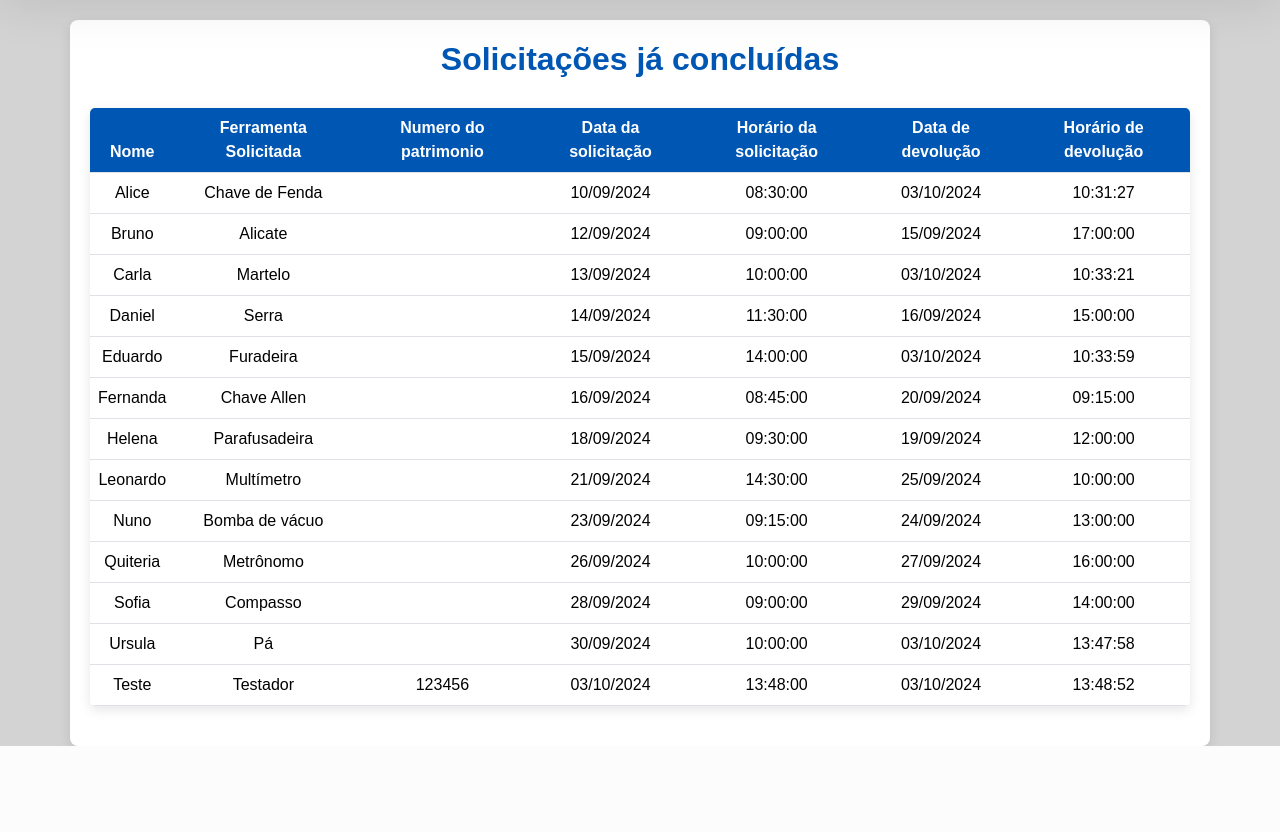
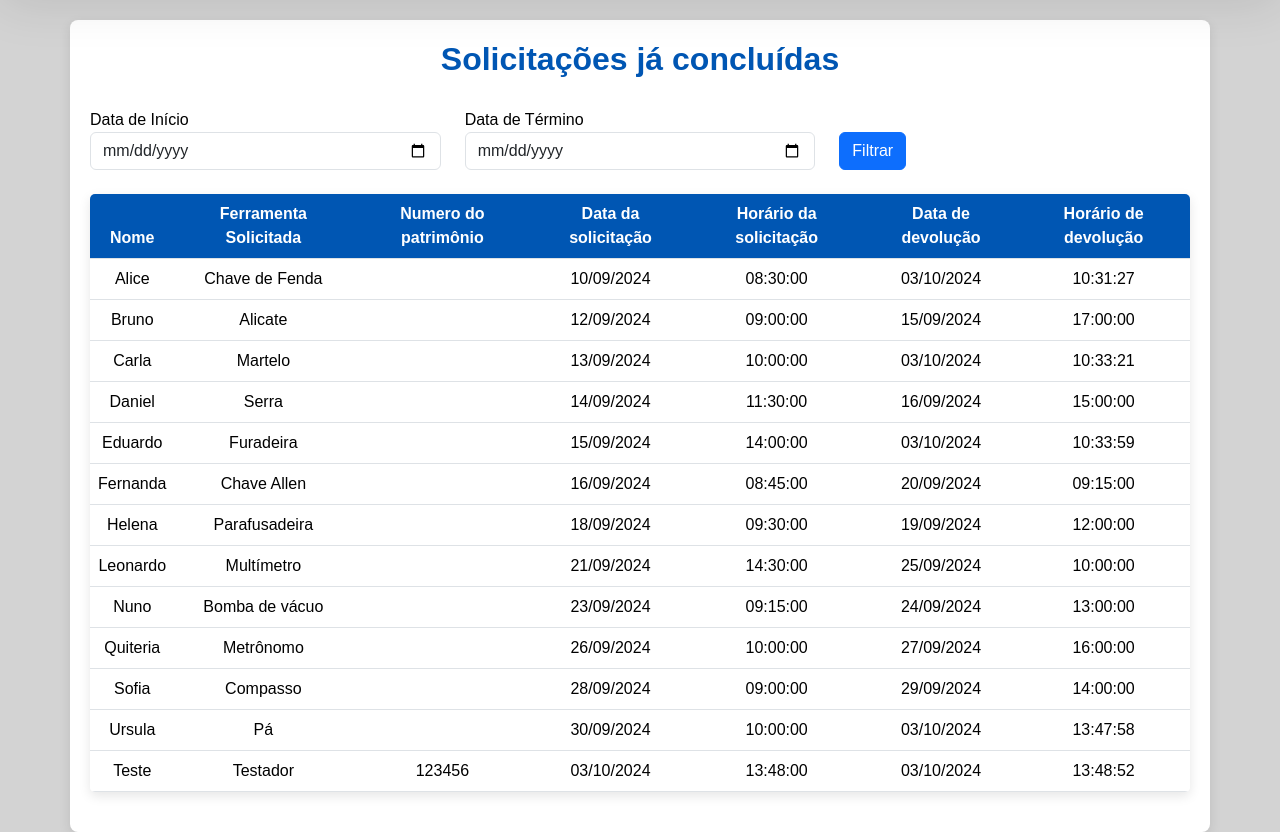
Before and after one commit to KalilFarias/stock_control, a PHP site: page /concluidos.php in a window 1280 px wide. Shown: the part 70-902 px from the top of the page. Before the commit the page ends 816 px from the top, so only its background shows below. Run offline with PHP 8.4, Linux system fonts and the light colour scheme; data comes from the database, SQL or seed files in the repository.

Commit message:
update de sistema de filtro de datas nos concluidos

```diff
--- a/concluidos.php
+++ b/concluidos.php
@@ -1,28 +1,70 @@
 <?php
-
 include_once("templates/header.php");
 
 $stock = [];
 
+// Verifica se foi submetido o filtro de datas
+$dateStart = isset($_GET['date_start']) ? $_GET['date_start'] : null;
+$dateEnd = isset($_GET['date_end']) ? $_GET['date_end'] : null;
+
+// Consulta base
 $query = "SELECT * FROM stocks WHERE devolvido = 1";
 
+// Condições dinâmicas para filtro de datas
+if ($dateStart && $dateEnd) {
+    // Se ambas as datas foram fornecidas
+    $query .= " AND date_retirada BETWEEN :date_start AND :date_end";
+} elseif ($dateStart) {
+    // Se apenas a data de início foi fornecida
+    $query .= " AND date_retirada >= :date_start";
+} elseif ($dateEnd) {
+    // Se apenas a data de término foi fornecida
+    $query .= " AND date_retirada <= :date_end";
+}
+
+// Prepara a consulta
 $stmt = $conn->prepare($query);
 
+// Vincula os parâmetros de data se aplicável
+if ($dateStart) {
+    $stmt->bindParam(':date_start', $dateStart);
+}
+if ($dateEnd) {
+    $stmt->bindParam(':date_end', $dateEnd);
+}
+
+// Executa a consulta
 $stmt->execute();
+$stock = $stmt->fetchAll();
+?>
 
-$stock = $stmt->fetchAll();
-
-
-?>
 <div class="container">
     <h1 id="main-title">Solicitações já concluídas</h1>
+
+    <!-- Formulário de filtro por datas -->
+    <form method="GET" class="mb-4">
+        <div class="row">
+            <div class="col-md-4">
+                <label for="date_start">Data de Início</label>
+                <input type="date" name="date_start" class="form-control" value="<?= htmlspecialchars($dateStart) ?>">
+            </div>
+            <div class="col-md-4">
+                <label for="date_end">Data de Término</label>
+                <input type="date" name="date_end" class="form-control" value="<?= htmlspecialchars($dateEnd) ?>">
+            </div>
+            <div class="col-md-4 align-self-end">
+                <button type="submit" class="btn btn-primary">Filtrar</button>
+            </div>
+        </div>
+    </form>
+
     <?php if(count($stock) > 0): ?>
         <table class="table" id="stock-table">
             <thead>
                 <tr>
                     <th scope="col">Nome</th>
                     <th scope="col">Ferramenta Solicitada</th>
-                    <th scope="col">Numero do patrimonio</th>
+                    <th scope="col">Numero do patrimônio</th>
                     <th scope="col">Data da solicitação</th>
                     <th scope="col">Horário da solicitação</th>
                     <th scope="col">Data de devolução</th>
@@ -47,6 +89,7 @@ $stock = $stmt->fetchAll();
         <p>Nenhum item concluído encontrado.</p>
     <?php endif; ?>
 </div>
+
 <?php
 include_once("templates/footer.php");
 ?>
--- a/config/process.php
+++ b/config/process.php
@@ -8,10 +8,10 @@
 $data = $_POST;
 
 // MODIFICAÇÕES NO BANCO
-  if(!empty($data)) {
+if (!empty($data)) {
 
   // Criar contato
-    if($data["type"] === "create") {
+  if ($data["type"] === "create") {
 
     $name = $data["name"];
     $tool = $data["tool"];
@@ -34,14 +34,12 @@
 
       $stmt->execute();
       $_SESSION["msg"] = "Solicitação concluída com sucesso com sucesso!";
-
-      } catch(PDOException $e) {
+    } catch (PDOException $e) {
       // erro na conexão
       $error = $e->getMessage();
       echo "Erro: $error";
     }
-
-    } else if($data["type"] === "edit") {
+  } else if ($data["type"] === "edit") {
 
     $name = $data["name"];
     $tool = $data["tool"];
@@ -65,8 +63,7 @@
 
       $stmt->execute();
       $_SESSION["msg"] = "solicitação concluída com sucesso";
-
-      } catch(PDOException $e) {
+    } catch (PDOException $e) {
       // erro na conexão
       $error = $e->getMessage();
       echo "Erro: $error";
@@ -74,7 +71,7 @@
 
     //delete
 
-    } else if($data["type"] === "delete") {
+  } else if ($data["type"] === "delete") {
 
     $query = "UPDATE stocks SET devolvido = 1, date_devolucao = CURRENT_DATE, time_devolucao = CURRENT_TIME WHERE id = :id";
 
@@ -88,15 +85,14 @@
 
       $stmt->execute();
       $_SESSION["msg"] = "Devolução concluida com sucesso!";
-
-      } catch(PDOException $e) {
+    } catch (PDOException $e) {
       // erro na conexão
       $error = $e->getMessage();
       echo "Erro: $error";
     }
 
     // Logar usuário
-    } else if($data["type"] === "login") {
+  } else if ($data["type"] === "login") {
     $email = $data["email"];
     $senha = $data["senha"];
 
@@ -109,15 +105,15 @@
       $cliente_login = $cliente_login->fetch(PDO::FETCH_ASSOC);
       #$_SESSION["msg"] = "Devolução concluida com sucesso!";
 
-      } catch(PDOException $e) {
+    } catch (PDOException $e) {
       // erro na conexão
       $error = $e->getMessage();
       echo "Erro: $error";
     }
 
-      if(!empty($cliente_login)) {
+    if (!empty($cliente_login)) {
       #Verifica se a senha confere
-            if(password_verify($senha,$cliente_login['senha'])){ #A senha confere
+      if (password_verify($senha, $cliente_login['senha'])) { #A senha confere
 
         #Criar um token a partir de um HEX aleatório
         $token_sessao = bin2hex(random_bytes(32));
@@ -132,7 +128,7 @@
         $registrar_token->execute();
 
         #Armazenar o token de sessão como um cookie
-                setcookie('token_sessao',$token_sessao, time() + $tempo_validade_token,  '/');
+        setcookie('token_sessao', $token_sessao, time() + $tempo_validade_token,  '/');
         $_SESSION['user_id'] = $cliente_login['id'];
         $_SESSION['user_name'] = $cliente_login['nome'];
         $_SESSION['is_admin'] = $cliente_login['is_admin'];
@@ -157,7 +153,7 @@
     }
 
     // Cadastrar Usuário
-    } else if($data["type"] === "cadastrar-usuario") {
+  } else if ($data["type"] === "cadastrar-usuario") {
     $name = $data["nome"];
     $email = $data["email"];
     $senha = $data["senha"];
@@ -176,15 +172,14 @@
 
         $busca_usuario->execute();
         $busca_usuario = $busca_usuario->fetch(PDO::FETCH_ASSOC);
-
-        } catch(PDOException $e) {
+      } catch (PDOException $e) {
         // erro na conexão
         $error = $e->getMessage();
         echo "Erro: $error";
       }
 
       if (empty($busca_usuario)) {
-          $senha = password_hash($senha,PASSWORD_DEFAULT);
+        $senha = password_hash($senha, PASSWORD_DEFAULT);
         $query = "INSERT INTO usuarios (id, nome, email, senha, is_admin, apagado) VALUES (NULL, :nome, :email, :senha, 0, 0)";
         $stmt = $conn->prepare($query);
 
@@ -196,20 +191,17 @@
 
           $stmt->execute();
           $_SESSION["msg"] = "Usuário Cadastrado com sucesso";
-
-          } catch(PDOException $e) {
+        } catch (PDOException $e) {
           // erro na conexão
           $error = $e->getMessage();
           echo "Erro: $error";
         }
-
       } else {
         $_SESSION["msg"] = "E-mail já cadastrado";
       }
-
     }
     //Alterar a senha pelo próprio usuário
-    } else if($data["type"] === "alterar-senha") {
+  } else if ($data["type"] === "alterar-senha") {
     $user_id = $_SESSION['user_id'];
     $senha_atual = $data["senha-atual"];
     $nova_senha = $data["nova-senha"];
@@ -225,29 +217,28 @@
       $cliente_altera_senha = $cliente_altera_senha->fetch(PDO::FETCH_ASSOC);
       #$_SESSION["msg"] = "Devolução concluida com sucesso!";
 
-      } catch(PDOException $e) {
+    } catch (PDOException $e) {
       // erro na conexão
       $error = $e->getMessage();
       echo "Erro: $error";
     }
 
     // Verifica se a senha confere
-      if(!empty($cliente_altera_senha)) {
+    if (!empty($cliente_altera_senha)) {
 
-            if(password_verify($senha_atual, $cliente_altera_senha['senha'])){ #A senha confere
+      if (password_verify($senha_atual, $cliente_altera_senha['senha'])) { #A senha confere
         if ($nova_senha == $confirma_senha) { //A nova senha confere
           //Encriptar a nova senha
-                $nova_senha = password_hash($nova_senha,PASSWORD_DEFAULT);
+          $nova_senha = password_hash($nova_senha, PASSWORD_DEFAULT);
           $query = "UPDATE usuarios SET senha = :nova_senha WHERE id = $user_id"; //Atualiza a senha
 
           $stmt = $conn->prepare($query);
-                $stmt->bindParam(":nova_senha",$nova_senha);
+          $stmt->bindParam(":nova_senha", $nova_senha);
 
           try {
             $stmt->execute();
             $_SESSION['msg'] = "Senha alterada com sucesso";
-
-                } catch (PDOException $e){
+          } catch (PDOException $e) {
             // erro na conexão
             $error = $e->getMessage();
             echo "Erro: $error";
@@ -256,7 +247,6 @@
           //As senhas digitadas são diferentes
           $_SESSION['msg'] = "A nova senha informada foi digitada diferente";
         }
-
       } else { #A senha não confere
         #echo 'Senha incorreta';
         $_SESSION["msg"] = "Senha não confere";
@@ -276,7 +266,7 @@
     }
 
     // Resetar a senha pelo admin
-    } else if($data["type"] === "reset-senha") {
+  } else if ($data["type"] === "reset-senha") {
     $email_reset = $data['email-reset'];
     $nova_senha = $data["nova-senha"];
     $confirma_senha = $data["confirma-senha"];
@@ -291,27 +281,26 @@
       $cliente_reset_senha = $cliente_reset_senha->fetch(PDO::FETCH_ASSOC);
       #$_SESSION["msg"] = "Devolução concluida com sucesso!";
 
-      } catch(PDOException $e) {
+    } catch (PDOException $e) {
       // erro na conexão
       $error = $e->getMessage();
       echo "Erro: $error";
     }
 
-      if(!empty($cliente_reset_senha)) {
+    if (!empty($cliente_reset_senha)) {
       if ($nova_senha == $confirma_senha) { //A nova senha confere
         //Encriptar a nova senha
-          $nova_senha = password_hash($nova_senha,PASSWORD_DEFAULT);
+        $nova_senha = password_hash($nova_senha, PASSWORD_DEFAULT);
         $query = "UPDATE usuarios SET senha = :nova_senha WHERE id = :cliente_reset_id"; //Atualiza a senha
 
         $stmt = $conn->prepare($query);
-          $stmt->bindParam(":nova_senha",$nova_senha);
-          $stmt->bindParam(":cliente_reset_id",$cliente_reset_senha['id']);
+        $stmt->bindParam(":nova_senha", $nova_senha);
+        $stmt->bindParam(":cliente_reset_id", $cliente_reset_senha['id']);
 
         try {
           $stmt->execute();
           $_SESSION['msg'] = "Senha alterada com sucesso";
-
-          } catch (PDOException $e){
+        } catch (PDOException $e) {
           // erro na conexão
           $error = $e->getMessage();
           echo "Erro: $error";
@@ -329,23 +318,24 @@
       </div>
 <?php
     }
-
   }
 
   // Redirect HOME
   header("Location:" . $BASE_URL . "../index.php");
 
   // SELEÇÃO DE DADOS
-  } else {
+}
 
+else {
+  if(!empty($id)){
   $id;
 
-    if(!empty($_GET)) {
+  if (!empty($_GET)) {
     $id = $_GET["id"];
   }
 
   // Retorna o dado de um contato
-    if(!empty($id)) {
+  if (!empty($id)) {
 
     $query = "SELECT * FROM stocks WHERE id = :id";
 
@@ -356,7 +346,6 @@
     $stmt->execute();
 
     $stock = $stmt->fetch();
-
   } else {
 
     // Retorna todos os contatos
@@ -369,9 +358,8 @@
     $stmt->execute();
 
     $stock = $stmt->fetchAll();
-
   }
-
+}
 }
 
 // FECHAR CONEXÃO
```
Lines whose indentation alone changed are shown as unchanged.
